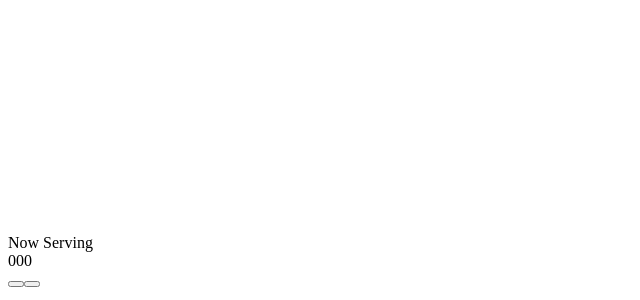
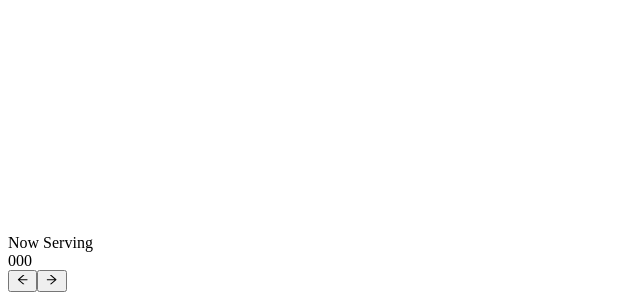
Before and after one commit to jolonarvaez/kwentongbarbero-queue, a Next.js app: page / in a window 1280 px wide. Shown: the part 1306-1606 px from the top of the page, without its empty margins (0-640 px from the left). Built offline with nearby package versions, Linux system fonts and the light colour scheme.

Commit message:
added increase and decrease buttons

```diff
--- a/next.config.js
+++ b/next.config.js
@@ -10,4 +10,15 @@ plugins: [
   '~/plugins/fontawesome.js'
 ]
 
+buildModules: [
+  '@nuxtjs/style-resources',
+  '@nuxtjs/fontawesome'
+]
+
+fontawesome: {
+  icons: {
+    solid: true
+  }
+}
+
 module.exports = nextConfig
--- a/package.json
+++ b/package.json
@@ -24,6 +24,7 @@
     "postcss": "8.4.21",
     "react": "18.2.0",
     "react-dom": "18.2.0",
+    "react-icons": "^4.8.0",
     "tailwindcss": "3.3.1",
     "typescript": "5.0.4"
   }
--- a/src/pages/index.tsx
+++ b/src/pages/index.tsx
@@ -1,14 +1,11 @@
 import Image from "next/image";
-import React, { useState } from 'react';
+import React, { useState } from "react";
 import { Inter } from "next/font/google";
-import { FontAwesomeIcon } from "@fortawesome/vue-fontawesome";
-import { faArrowRight } from "@fortawesome/free-solid-svg-icons";
+import { AiOutlineArrowLeft, AiOutlineArrowRight } from "react-icons/ai";
 
 const inter = Inter({ subsets: ["latin"] });
 
-
 export default function Home() {
-
   const [count, setCount] = useState(0);
 
   const handleIncrease = (amount: number) => {
@@ -21,22 +18,30 @@ export default function Home() {
 
   return (
     <div className="h-screen flex flex-col items-center justify-center">
-      <img src="./logo-white.png" alt="logo" className="my-5"/>
+      <img src="./logo-white.png" alt="logo" className="my-5" />
       <div className="bg-white w-1/2 h-1/2 rounded-lg text-center align-middle">
-        <div className="flex flex-col h-full justify-center items-center ">
-          <div className="uppercase text-6xl my-4">
-            Now Serving
-          </div>
+        <div className="flex flex-col h-full justify-center items-center">
+          <div className="uppercase text-6xl my-4">Now Serving</div>
           <div className="font-bold text-9xl my-4">
-          {count.toLocaleString('en-US', { minimumIntegerDigits: 3, useGrouping: false })}
+            {count.toLocaleString("en-US", {
+              minimumIntegerDigits: 3,
+              useGrouping: false,
+            })}
           </div>
         </div>
       </div>
-      <div className="my-5 grid grid-rows-1 grid-flow-col gap-2">
-        <button className="text-white p-4 rounded-md border-solid border-2 w-40" onClick={() => handleDecrease(1)}>
+      <div className="my-5 grid grid-rows-1 grid-flow-col gap-6 text-xl">
+        <button
+          className="text-white p-4 rounded-md border-solid border-2"
+          onClick={() => handleDecrease(1)}
+        >
+          <AiOutlineArrowLeft />
         </button>
-          {/* <FontAwesomeIcon icon="fa-solid fa-arrow-right" style={{color: "#ffffff",}} /> */}
-        <button className="text-white px-4 py-2 rounded-md border-solid border-2 w-40" onClick={() => handleIncrease(1)}>
+        <button
+          className="text-white p-4 rounded-md border-solid border-2"
+          onClick={() => handleIncrease(1)}
+        >
+          <AiOutlineArrowRight />
         </button>
       </div>
     </div>
```
Also changed, not shown: 1 other file (tests, documents, lock files or other folders).
